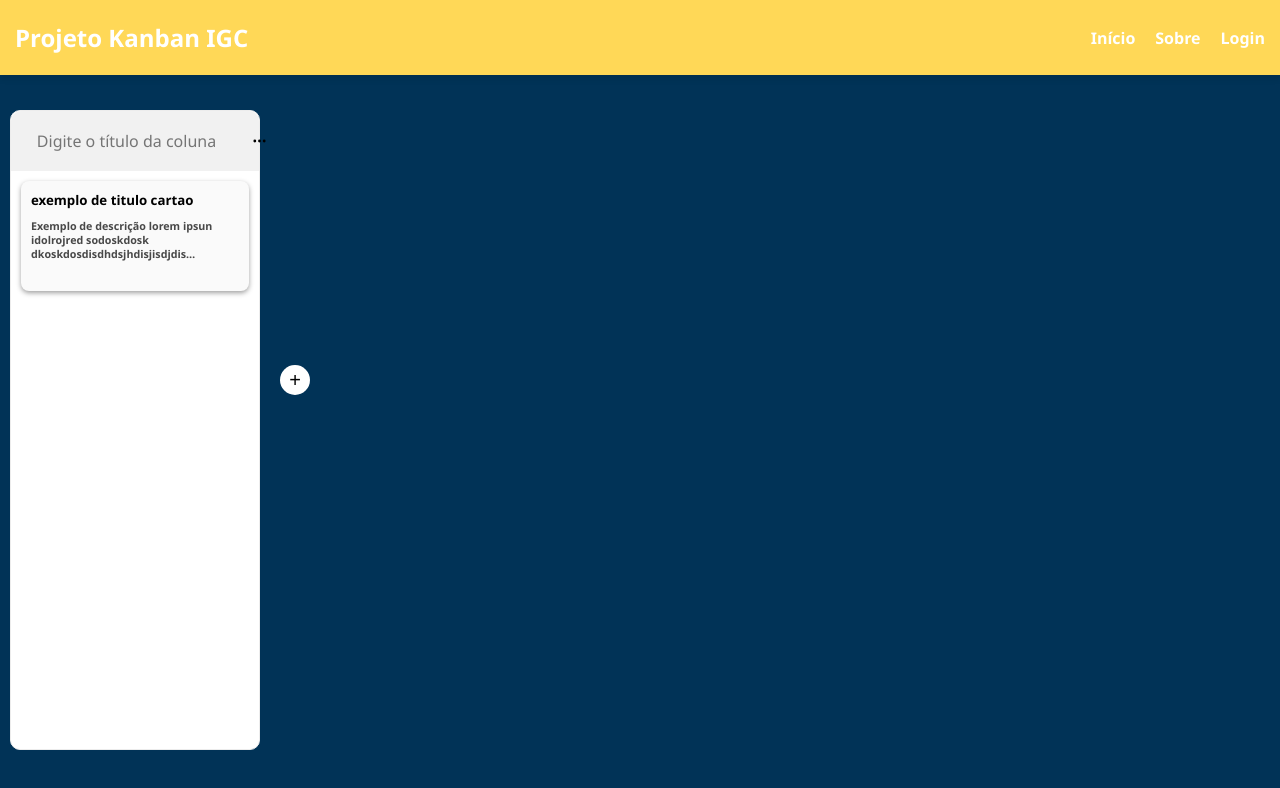
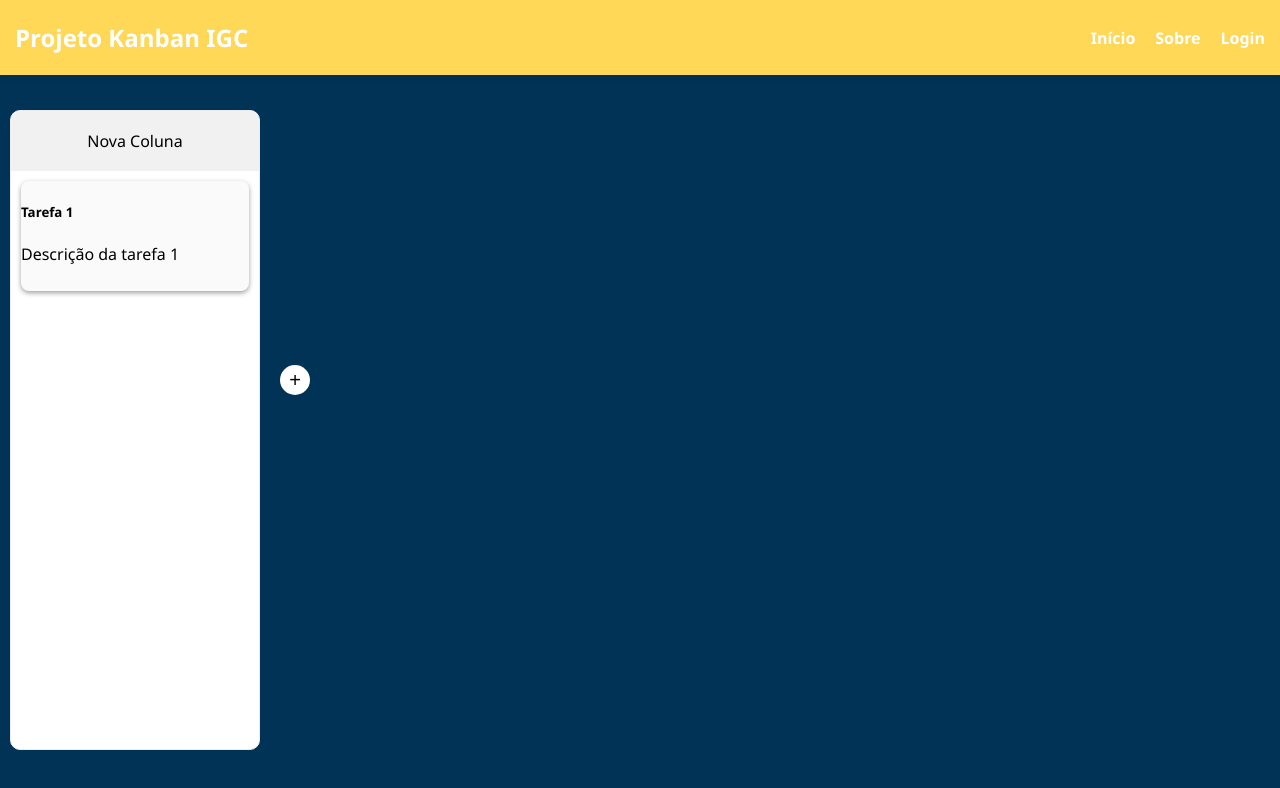
Before and after one commit to juliocsoares/quadro-kanban, a React (Create React App) app: page / in a window 1280 px wide. Shown: the top 788 px of the page. Built offline with nearby package versions, Linux system fonts and the light colour scheme.

Commit message:
atualização edição do card

```diff
--- a/package.json
+++ b/package.json
@@ -8,8 +8,9 @@
     "@testing-library/react": "^16.2.0",
     "@testing-library/user-event": "^13.5.0",
     "bootstrap-icons": "^1.11.3",
-    "react": "^19.0.0",
-    "react-dom": "^19.0.0",
+    "react": "^18.3.1",
+    "react-dom": "^18.3.1",
+    "react-quill": "^2.0.0",
     "react-scripts": "^5.0.1",
     "web-vitals": "^2.1.4"
   },
--- a/src/componentes/Coluna-kanban/index.js
+++ b/src/componentes/Coluna-kanban/index.js
@@ -2,42 +2,26 @@ import { useState } from "react";
 import "./coluna_kanban.css";
 import { Card } from "../card";
 
-export const COLUNA_KANBAN = ({removerColuna}) => {
-  const [titulo, setTitulo] = useState("");
-
-  const [popupAberto, SetPopupAberto] = useState(false);
-
-  const togglePopup = () => {
-    SetPopupAberto(!popupAberto);
-  }
+export const COLUNA_KANBAN = ({ removerColuna }) => {
+  const [titulo, setTitulo] = useState("Nova Coluna");
 
   return (
-
     <div className="coluna">
       <header className="header-coluna">
         <input
           className="titulo-coluna"
           value={titulo}
           onChange={(e) => setTitulo(e.target.value)}
-          placeholder="Digite o título da coluna"
         />
-        <div className="icones-coluna">
-          <svg onClick={togglePopup} xmlns="http://www.w3.org/2000/svg" width="15" height="15" fill="currentColor" class="bi bi-three-dots icone" viewBox="0 0 16 16">
-            <path d="M3 9.5a1.5 1.5 0 1 1 0-3 1.5 1.5 0 0 1 0 3m5 0a1.5 1.5 0 1 1 0-3 1.5 1.5 0 0 1 0 3m5 0a1.5 1.5 0 1 1 0-3 1.5 1.5 0 0 1 0 3" />
-          </svg>
+      </header>
 
-          {popupAberto && (
-            <div className="pop-up-icone" onClick={removerColuna}>
-              <button>          <svg xmlns="http://www.w3.org/2000/svg" width="13" height="13" fill="currentColor" class="bi bi-trash3" viewBox="0 -2 16 16"> button
-                <path d="M6.5 1h3a.5.5 0 0 1 .5.5v1H6v-1a.5.5 0 0 1 .5-.5M11 2.5v-1A1.5 1.5 0 0 0 9.5 0h-3A1.5 1.5 0 0 0 5 1.5v1H1.5a.5.5 0 0 0 0 1h.538l.853 10.66A2 2 0 0 0 4.885 16h6.23a2 2 0 0 0 1.994-1.84l.853-10.66h.538a.5.5 0 0 0 0-1zm1.958 1-.846 10.58a1 1 0 0 1-.997.92h-6.23a1 1 0 0 1-.997-.92L3.042 3.5zm-7.487 1a.5.5 0 0 1 .528.47l.5 8.5a.5.5 0 0 1-.998.06L5 5.03a.5.5 0 0 1 .47-.53Zm5.058 0a.5.5 0 0 1 .47.53l-.5 8.5a.5.5 0 1 1-.998-.06l.5-8.5a.5.5 0 0 1 .528-.47M8 4.5a.5.5 0 0 1 .5.5v8.5a.5.5 0 0 1-1 0V5a.5.5 0 0 1 .5-.5" />
-              </svg> Excluir Coluna</button>
-            </div>
-          )}
-
-        </div>
-      </header>
-      <Card />
-
+      {/* Card passando dados de exemplo */}
+      <Card
+        titulo="Tarefa 1"
+        descricao="Descrição da tarefa 1"
+        dataCriacao={Date.now()}
+        coluna={titulo}
+      />
     </div>
   );
 };
--- a/src/componentes/card/card.css
+++ b/src/componentes/card/card.css
@@ -36,3 +36,43 @@
 .titulo-card h5 {
     margin: 20px 0px 10px 0px;
 }
+
+.overlay {
+    position: fixed;
+    top: 0;
+    left: 0;
+    width: 100%;
+    height: 100%;
+    background: rgba(0, 0, 0, 0.5);
+    display: flex;
+    align-items: center;
+    justify-content: center;
+  }
+
+  .popup {
+    background: white;
+    padding: 20px;
+    border-radius: 10px;
+    box-shadow: 0 0 10px rgba(0, 0, 0, 0.3);
+    width: 300px;
+    text-align: center;
+  }
+
+  .popup h2 {
+    margin-bottom: 10px;
+  }
+
+  .popup input,
+  .popup textarea {
+    width: 100%;
+    padding: 5px;
+    margin: 5px 0;
+  }
+
+  .popup button {
+    background: red;
+    color: white;
+    padding: 5px 10px;
+    border: none;
+    cursor: pointer;
+  }
--- a/src/componentes/card/index.js
+++ b/src/componentes/card/index.js
@@ -1,12 +1,73 @@
-import "./card.css"
+import { useState, useRef, useEffect } from "react";
+import "./card.css";
+import ReactQuill from "react-quill";
+import "react-quill/dist/quill.snow.css";
 
-export const Card = () => {
-    return (
-        <div className="card">
-        <div className="titulo-card">
-            <h5>exemplo de titulo cartao</h5>
-            <h6>Exemplo de descrição lorem ipsun idolrojred sodoskdosk dkoskdosdisdhdsjhdisjisdjdis dkshjdshdks djsidjsijidsj djisdjisj idolrojred sodoskdosk dkoskdosdisdhdsjhdisjisdjdis dkshjdshdks djsidjsijidsj djisdjisj idolrojred sodoskdosk dkoskdosdisdhdsjhdisjisdjdis dkshjdshdks djsidjsijidsj djisdjisj</h6>
+export const Card = ({ titulo, descricao, dataCriacao, coluna }) => {
+  const [popupAberto, setPopupAberto] = useState(false);
+  const [novoTitulo, setNovoTitulo] = useState(titulo);
+  const [novaDescricao, setNovaDescricao] = useState(descricao);
+  const popupRef = useRef(null);
+
+  const abrirPopup = () => setPopupAberto(true);
+  const fecharPopup = () => setPopupAberto(false);
+
+  useEffect(() => {
+    const handleClickFora = (event) => {
+      if (popupRef.current && !popupRef.current.contains(event.target)) {
+        fecharPopup();
+      }
+    };
+
+    if (popupAberto) {
+      document.addEventListener("mousedown", handleClickFora);
+    }
+
+    return () => {
+      document.removeEventListener("mousedown", handleClickFora);
+    };
+  }, [popupAberto]);
+
+  const salvarEdicao = () => {
+    console.log("Título salvo:", novoTitulo);
+    console.log("Descrição salva:", novaDescricao);
+    fecharPopup();
+  };
+
+  return (
+    <>
+      <div className="card" onClick={abrirPopup}>
+        <h5>{titulo}</h5>
+        <p dangerouslySetInnerHTML={{ __html: descricao }}></p>
+      </div>
+
+      {popupAberto && (
+        <div className="overlay">
+          <div className="popup" ref={popupRef}>
+            <h2>Editar Card</h2>
+            <label>Título:</label>
+            <input
+              type="text"
+              value={novoTitulo}
+              onChange={(e) => setNovoTitulo(e.target.value)}
+            />
+
+            <label>Descrição:</label>
+            <ReactQuill value={novaDescricao} onChange={setNovaDescricao} />
+
+            <label>Data de Criação:</label>
+            <p>{new Date(dataCriacao).toLocaleString()}</p>
+
+            <label>Coluna: {coluna}</label>
+            <br />
+            <br />
+            <div className="botoes">
+              <button className="salvar" onClick={salvarEdicao}>Salvar</button>
+              <button className="fechar" onClick={fecharPopup}>Fechar</button>
+            </div>
+          </div>
         </div>
-      </div>
-    )
-}
+      )}
+    </>
+  );
+};
```
Also changed, not shown: 1 other file (tests, documents, lock files or other folders).
